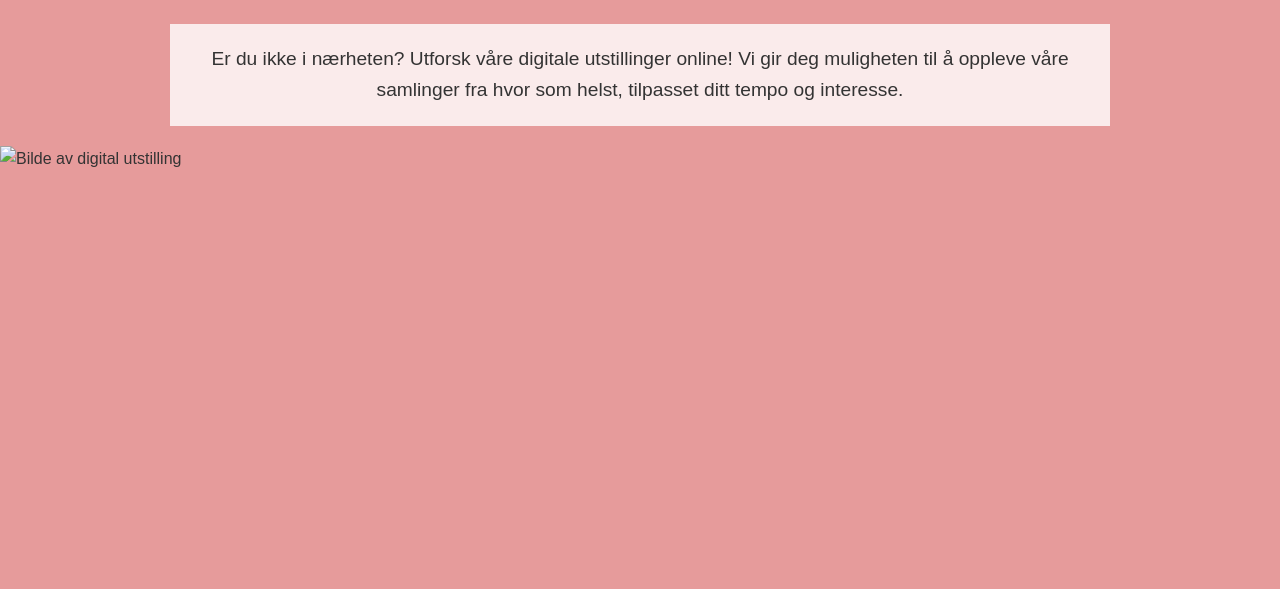
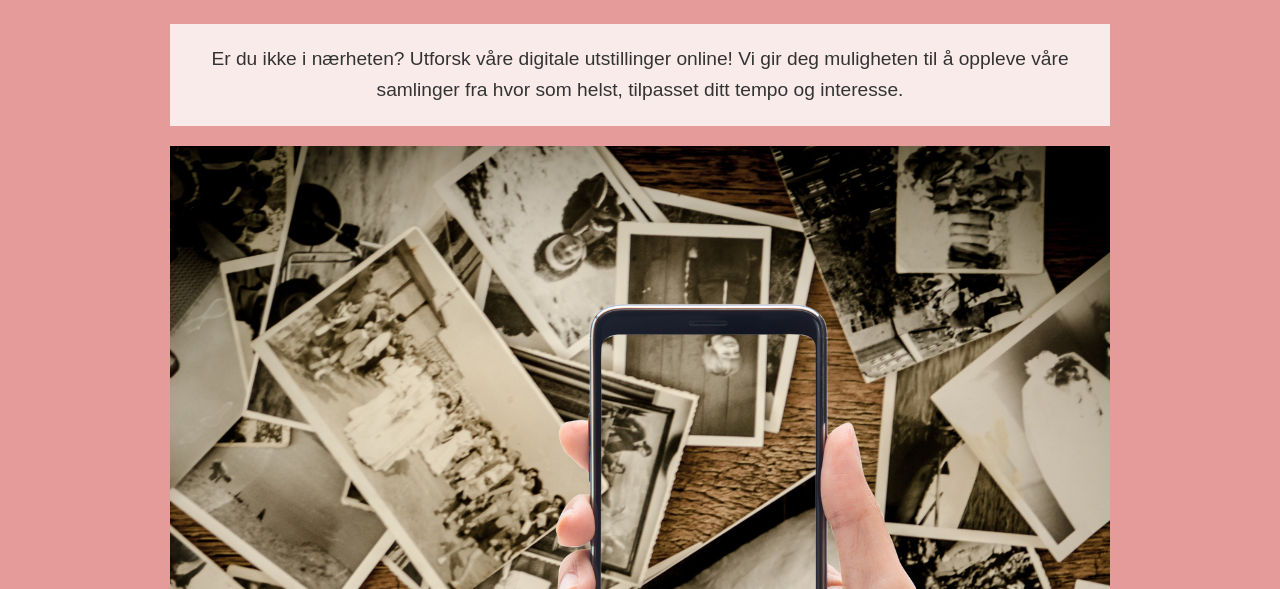
Before and after one commit to mhsHasan/tussudal_bygdemuseum, a plain HTML site: page digitale-utstillinger.html in a window 1280 px wide. Shown: the part 211-800 px from the top of the page. Drawn offline with Linux system fonts and the light colour scheme.

Commit message:
Update digitale-utstillinger.html

```diff
--- a/digitale-utstillinger.html
+++ b/digitale-utstillinger.html
@@ -27,6 +27,6 @@
   <!-- Innhold -->
   <h1>Digitale Utstillinger</h1>
   <p>Er du ikke i nærheten? Utforsk våre digitale utstillinger online! Vi gir deg muligheten til å oppleve våre samlinger fra hvor som helst, tilpasset ditt tempo og interesse.</p>
-  <img src="images/digitalutstilling.png.png" alt="Bilde av digital utstilling">
+  <img src="digitalutstilling.png.png" alt="Bilde av digital utstilling">
 </body>
 </html>
```
